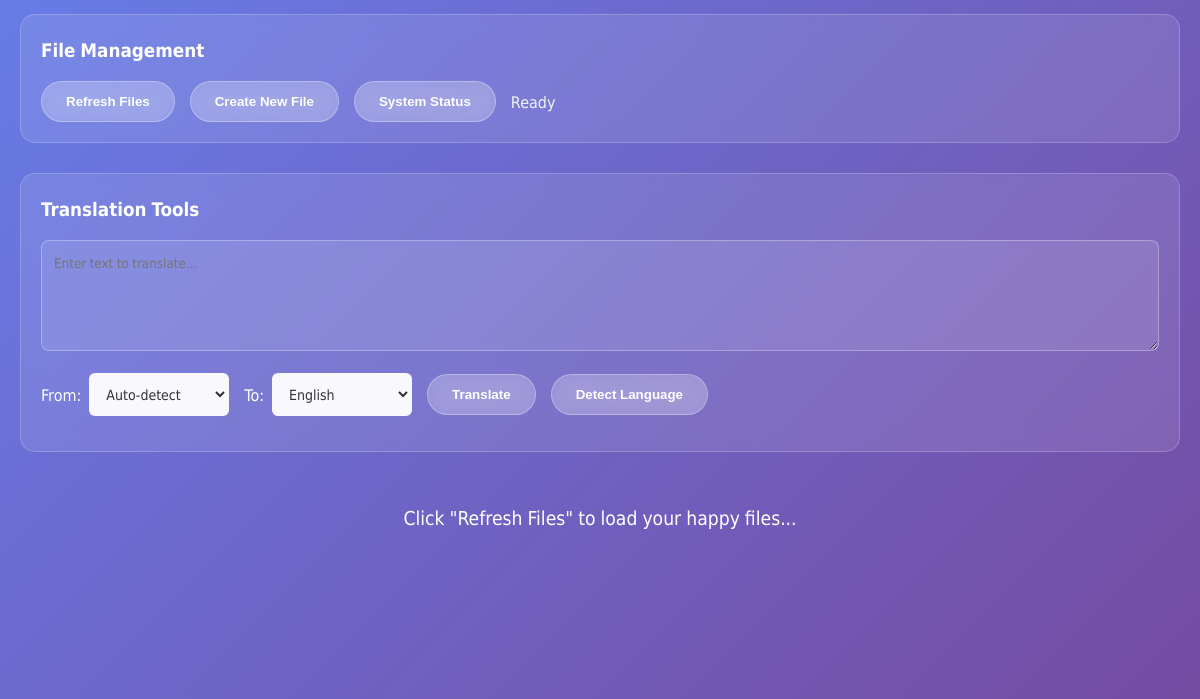
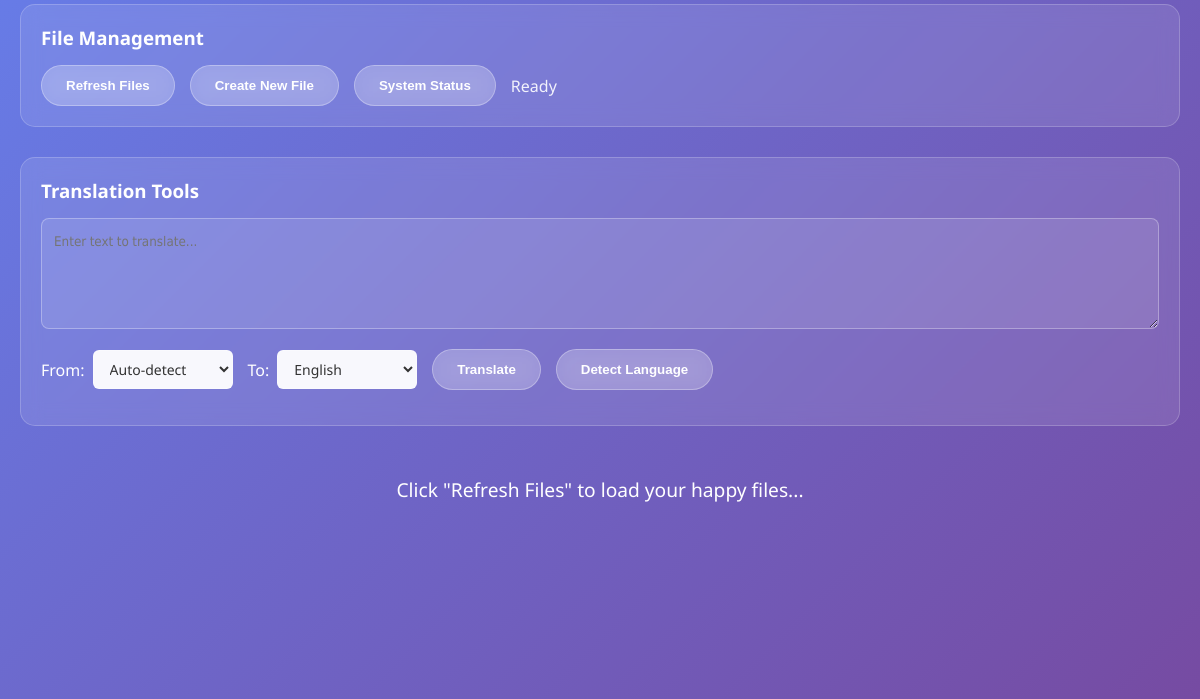
Before and after one commit to Sengkue/html-to-program, an Electron app: page src/renderer/index.html in a window 1200 px wide. Shown: the part 101-800 px from the top of the page. Drawn offline with Linux system fonts and the light colour scheme.

Commit message:
commit Thu 08/28/2025 10:07:20.19

```diff
--- a/src/renderer/index.html
+++ b/src/renderer/index.html
@@ -12,31 +12,7 @@
         }
 
         body {
-            font-family:
-                /* Lao fonts */
-                'Phetsarath OT', 'Saysettha OT', 'Lao UI', 'Noto Sans Lao',
-                /* Thai fonts */
-                'Leelawadee UI', 'Tahoma', 'Thonburi', 'Noto Sans Thai', 'Cordia New', 'Browallia New',
-                /* Khmer/Cambodian fonts */
-                'Khmer UI', 'Noto Sans Khmer', 'DaunPenh', 'Khmer OS', 'Khmer OS System',
-                /* Myanmar/Burmese fonts */
-                'Myanmar Text', 'Noto Sans Myanmar', 'Padauk', 'Myanmar3',
-                /* Chinese fonts */
-                'Microsoft YaHei', 'PingFang SC', 'Hiragino Sans GB', 'Noto Sans CJK SC', 'Source Han Sans SC', 'WenQuanYi Micro Hei', 'SimSun', 'SimHei',
-                /* Japanese fonts */
-                'Hiragino Kaku Gothic ProN', 'Hiragino Sans', 'Yu Gothic', 'Meiryo', 'Noto Sans CJK JP', 'Source Han Sans JP', 'MS Gothic',
-                /* Korean fonts */
-                'Malgun Gothic', 'Apple SD Gothic Neo', 'Noto Sans CJK KR', 'Source Han Sans KR', 'Dotum', 'Gulim',
-                /* Arabic fonts */
-                'Segoe UI Historic', 'Tahoma', 'Arabic Typesetting', 'Noto Sans Arabic', 'Scheherazade New',
-                /* Hebrew fonts */
-                'Segoe UI Historic', 'David', 'Noto Sans Hebrew', 'Times New Roman',
-                /* Devanagari/Hindi fonts */
-                'Noto Sans Devanagari', 'Mangal', 'Kokila', 'Utsaahah', 'Aparajita',
-                /* Vietnamese fonts */
-                'Segoe UI', 'Tahoma', 'Times New Roman', 'Arial Unicode MS',
-                /* European fonts */
-                'Segoe UI', 'Roboto', 'Ubuntu', 'Cantarell', 'Helvetica Neue', 'Arial', 'sans-serif';
+            font-family: 'Segoe UI', Tahoma, Geneva, Verdana, sans-serif;
             background: linear-gradient(135deg, #667eea 0%, #764ba2 100%);
             min-height: 100vh;
             padding: 20px;
```
